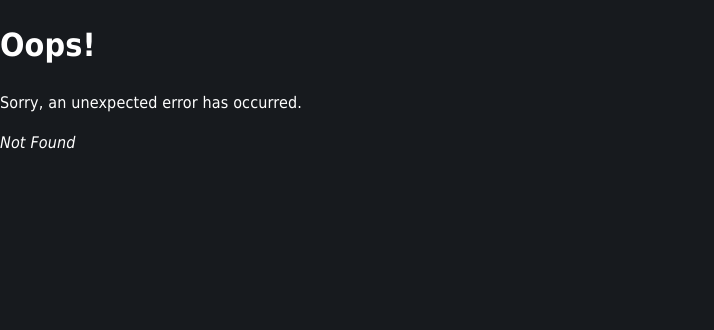
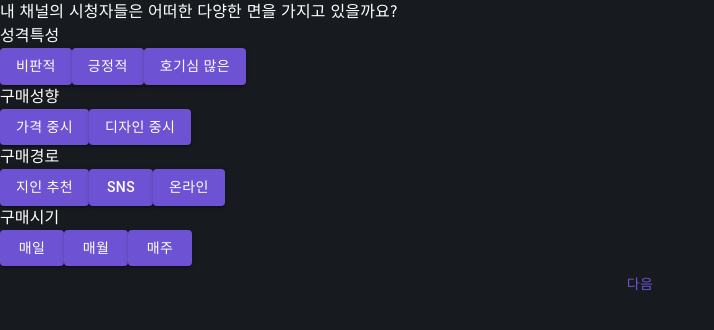
Before and after one commit to kixlab/proxona-front, a React (Create React App) app in the folder proxona-interface/: page /1/select in a window 1280 px wide. Before the commit this address had no page. Shown: the top 330 px of the page, without its empty margins (0-714 px from the left). Built offline with nearby package versions, Linux system fonts and the light colour scheme.

Commit message:
add filter option(ongoing)

```diff
--- a/proxona-interface/src/data/dummy.js
+++ b/proxona-interface/src/data/dummy.js
@@ -11,18 +11,18 @@ export const dummy = [
 			말투: "비판 중",
 		},
 	},
-	{
-		index: 1,
-		username: "Bob",
-		summary: "실용적이고 신중한 구매자",
-		generated: true,
-		tags: {
-			성격: "신중한",
-			구매성향: "가격 대비 가치 중시",
-			현재상태: "구매 고려 중",
-			말투: "비판 중",
-		},
-	},
+	// {
+	// 	index: 1,
+	// 	username: "Bob",
+	// 	summary: "실용적이고 신중한 구매자",
+	// 	generated: true,
+	// 	tags: {
+	// 		성격: "신중한",
+	// 		구매성향: "가격 대비 가치 중시",
+	// 		현재상태: "구매 고려 중",
+	// 		말투: "비판 중",
+	// 	},
+	// },
 
 	{
 		index: 3,
@@ -74,3 +74,36 @@ export const features = {
 	구매경로: ["오프라인", "온라인", "SNS", "지인 추천"],
 	구매시기: ["매일", "매주", "매월", "계절마다"],
 };
+
+export const features2 = [
+	{
+		성격특성: "비판적",
+		구매성향: "가격 중시",
+		구매경로: "지인 추천",
+		구매시기: "매일",
+	},
+	{
+		성격특성: "긍정적",
+		구매성향: "가격 중시",
+		구매경로: "SNS",
+		구매시기: "매월",
+	},
+	{
+		성격특성: "호기심 많은",
+		구매성향: "디자인 중시",
+		구매경로: "SNS",
+		구매시기: "매일",
+	},
+	{
+		성격특성: "비판적",
+		구매성향: "디자인 중시",
+		구매경로: "지인 추천",
+		구매시기: "매주",
+	},
+	{
+		성격특성: "긍정적",
+		구매성향: "가격 중시",
+		구매경로: "온라인",
+		구매시기: "매월",
+	},
+];
--- a/proxona-interface/src/pages/IntroPage.jsx
+++ b/proxona-interface/src/pages/IntroPage.jsx
@@ -3,6 +3,8 @@ import { MainButton } from "./styles/DesignSystem";
 import { Link, useLocation, useNavigate } from "react-router-dom";
 import axios from "axios";
 import "./styles/index.css";
+import { Stack, Box, Button } from "@mui/material";
+import { PrimButton } from "./styles/DesignSystem";
 
 const IntroPage = () => {
 	const location = useLocation();
@@ -12,6 +14,7 @@ const IntroPage = () => {
 		num_videos: "",
 		num_comments: "",
 	});
+	const navigate = useNavigate();
 	const port = "http://localhost:8000/persona";
 
 	const loadData = async () => {
@@ -39,22 +42,24 @@ const IntroPage = () => {
 	}, [info]);
 
 	return (
-		<div className="container signup_container">
-			<p>{info.channel} 채널 크리에이터님 안녕하세요.</p>
-			<p>
+		<Stack sx={{ justifyContent: "center" }} className="signup_container">
+			<Box sx={{ fontSize: 25 }}>
+				{info.channel} 채널 크리에이터님 안녕하세요.
+			</Box>
+			<Box sx={{ fontSize: 25 }}>
 				총 {info.num_videos} 개의 비디오에 담긴 {info.num_comments} 개의 댓글을
-				기반으로
+				기반으로 <br></br>
 				{info.channel} 채널의 시청자들을 추측해보았습니다.
-			</p>
-
-			<Link
-				to={`/${info.handleId}/persona`}
-				role="button"
-				className="btn btn-secondary btn-lg"
+			</Box>
+			<Button
+				variant="contained"
+				sx={{ fontSize: 15, marginTop: 2 }}
+				className="more_button"
+				onClick={() => navigate(`/${info.handleId}/select`)}
 			>
 				다음
-			</Link>
-		</div>
+			</Button>
+		</Stack>
 	);
 };
 
--- a/proxona-interface/src/pages/PersonaCreation.jsx
+++ b/proxona-interface/src/pages/PersonaCreation.jsx
@@ -62,9 +62,9 @@ function PersonaCreation() {
 							<Stack
 								key={key}
 								className={`${key}__persona`}
-								flexDirection={"row"}
+								flexDirection={"column"}
 								onMouseOver={() => setIsHovering({ key: key, ishover: 1 })}
-								onMouseOut={() => setIsHovering({ key: key, hover: 0 })}
+								onMouseOut={() => setIsHovering({ key: key, ishover: 0 })}
 							>
 								{items.map((data, idx) => {
 									return (
--- /dev/null
+++ b/proxona-interface/src/pages/SelectPersona.jsx
@@ -0,0 +1,107 @@
+import React, { useState, useEffect, useCallback, useMemo } from "react";
+import { features2 } from "../data/dummy";
+import { Stack, Button, Box } from "@mui/material";
+import { Link, Route, Routes, useNavigate, useParams } from "react-router-dom";
+import "./styles/index.css";
+
+function groupBy(array, key) {
+	return array.reduce((result, currentItem) => {
+		// Get the value of the key for the current item
+		const keyValue = currentItem[key];
+
+		// If the key doesn't exist in the result object, initialize it with an empty array
+		if (!result[keyValue]) {
+			result[keyValue] = [];
+		}
+
+		// Add the current item to the array for the key
+		result[keyValue].push(currentItem);
+
+		return result;
+	}, {}); // Initialize the result as an empty object
+}
+
+const SelectPersona = () => {
+	const [personaEle, setPersonaEle] = useState(features2);
+	const [selectedEle, setSelectedEle] = useState(features2);
+	const [submittedEles, setSubmittedEles] = useState(null);
+	const navigate = useNavigate();
+	const { id } = useParams();
+
+	const clickEle = useCallback((feature, element) => {
+		// setSelectedEle(element);
+
+		const result = groupBy(selectedEle, feature);
+		setSelectedEle(result[element]);
+	}, []);
+
+	const mergedFeature = useMemo(() => {
+		const mergedFeatures = personaEle.reduce((acc, curr) => {
+			Object.entries(curr).forEach(([key, value]) => {
+				if (!acc[key]) {
+					acc[key] = [];
+				}
+				if (!acc[key].includes(value)) {
+					acc[key].push(value);
+				}
+			});
+			return acc;
+		}, {});
+		return mergedFeatures;
+	}, [personaEle]);
+
+	const mergedSelectFeature = useMemo(() => {
+		const mergedSelectFeatures = selectedEle.reduce((acc, curr) => {
+			Object.entries(curr).forEach(([key, value]) => {
+				if (!acc[key]) {
+					acc[key] = [];
+				}
+				if (!acc[key].includes(value)) {
+					acc[key].push(value);
+				}
+			});
+			return acc;
+		}, {});
+		return Object.values(mergedSelectFeatures).flat(1);
+	}, [selectedEle]);
+
+	useEffect(() => {
+		setSubmittedEles(mergedFeature);
+	}, [selectedEle]);
+
+	return (
+		<Stack>
+			<Box> 내 채널의 시청자들은 어떠한 다양한 면을 가지고 있을까요? </Box>
+
+			{Object.keys(mergedFeature).map((feature, key) => {
+				return (
+					<div key={key}>
+						<div>{feature}</div>
+						{mergedFeature[feature].map((element) => {
+							const isDisabled = mergedSelectFeature.includes(element)
+								? ""
+								: "disabled";
+							return (
+								<Button
+									variant="contained"
+									onClick={() => clickEle(feature, element)}
+									disabled={isDisabled}
+								>
+									{element}
+								</Button>
+							);
+						})}
+					</div>
+				);
+			})}
+			{/* {submittedEles.map((ele) => {
+				return <div> {ele}</div>;
+			})} */}
+			<Button LinkComponent={Link} to={`/${id}/result`}>
+				다음
+			</Button>
+		</Stack>
+	);
+};
+
+export default SelectPersona;
--- /dev/null
+++ b/proxona-interface/src/pages/SelectResult.jsx
@@ -0,0 +1,61 @@
+import React, { useState, useEffect, useCallback } from "react";
+import ProxonaProfile from "../components/ProxonaProfile/ProxonaProfile";
+import { Link, Route, Routes, useNavigate, useParams } from "react-router-dom";
+import { Stack, Button, Box } from "@mui/material";
+import { dummy } from "../data/dummy";
+
+function groupBy(array, key) {
+	return array.reduce((result, currentItem) => {
+		// Get the value of the key for the current item
+		const keyValue = currentItem[key];
+
+		// If the key doesn't exist in the result object, initialize it with an empty array
+		if (!result[keyValue]) {
+			result[keyValue] = [];
+		}
+
+		// Add the current item to the array for the key
+		result[keyValue].push(currentItem);
+
+		return result;
+	}, {}); // Initialize the result as an empty object
+}
+
+const SelectResult = () => {
+	const { id } = useParams();
+	const [profiles, setProfiles] = useState(dummy); //should replace
+	const [filteredProfile, setFilteredProfile] = useState([]);
+
+	useEffect(() => {
+		const groupedData = groupBy(profiles, "index");
+		setFilteredProfile(groupedData);
+	}, [profiles]);
+
+	return (
+		<div>
+			내 채널의 비디오는 각각 어떤 프록소나로부터 반응을 얻었을까요?
+			{Object.entries(filteredProfile).map(([key, items]) => (
+				<Stack key={key}>
+					{items.map((data, idx) => {
+						return (
+							<ProxonaProfile
+								key={idx}
+								index={data.index}
+								generated={data.generated}
+								board={true}
+								username={data.username}
+								summary={data.summary}
+								tags={data.tags}
+							/>
+						);
+					})}
+				</Stack>
+			))}
+			<Button LinkComponent={Link} to={`/${id}/persona`}>
+				다음
+			</Button>
+		</div>
+	);
+};
+
+export default SelectResult;
--- a/proxona-interface/src/pages/styles/index.css
+++ b/proxona-interface/src/pages/styles/index.css
@@ -24,14 +24,23 @@
 .signup_container {
 	text-align: center;
 	margin-top: 200px;
+	justify-content: center;
+	align-items: center;
 }
 .signup_container h2 {
 	font-weight: 700;
 }
 
-.signup_container p {
-}
-
 a.more_button {
 	align-self: flex-start;
 }
+
+.active {
+}
+
+.inactive {
+	text-decoration: none;
+	pointer-events: none;
+	cursor: not-allowed !important;
+	background-color: black;
+}
```
Also changed, not shown: proxona-interface/src/index.js (+11 -0 lines).
